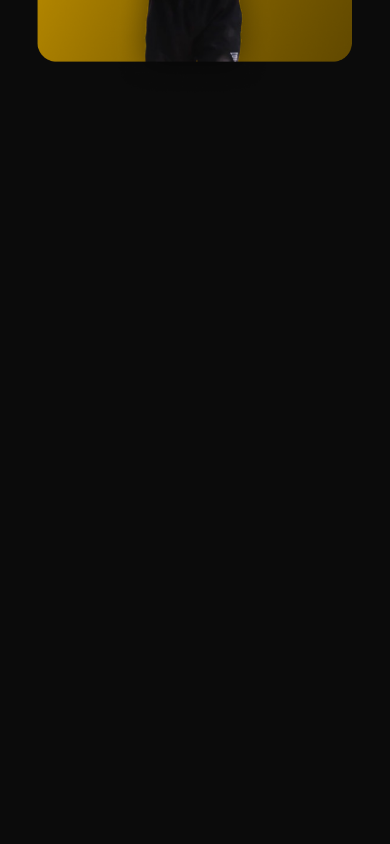
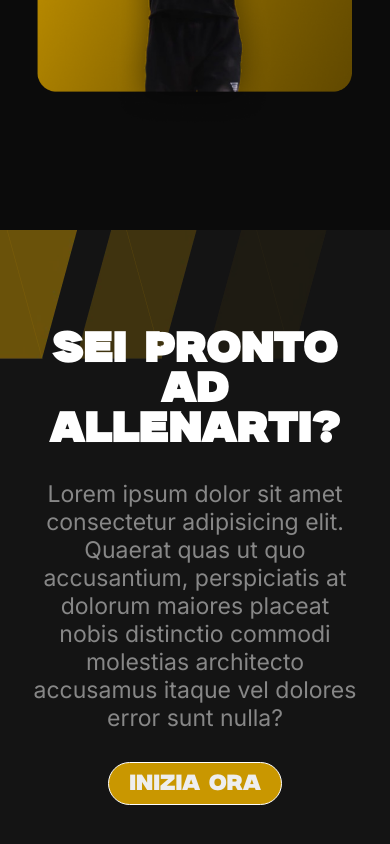
Before and after one commit to giacomofigus/scarxlus-frontend, a Vue app: page / in a window 390 px wide. Shown: the part 5653-6497 px from the top of the page. Before the commit the page ends 5753 px from the top, so only its background shows below. Built offline with nearby package versions, Linux system fonts and the light colour scheme; no server answers.

Commit message:
feat: Cta section; fix: Consultancy section layout

```diff
--- a/src/components/Home/AppHomeConsultancy.vue
+++ b/src/components/Home/AppHomeConsultancy.vue
@@ -121,7 +121,7 @@
         .consultancy{
             flex-direction: column-reverse;
             gap: 0;
-            padding-inline: 30px;
+            padding-inline: 80px;
             .info, figure{
                 width: auto;
             }
@@ -133,11 +133,32 @@
             }
 
             .info{
+                display: flex;
+                flex-direction: column;
+                align-items: center;
+                text-align: center;
                 h2{
                     word-break: break-all;
+                    margin-bottom: 20px;
                 }
 
+                .price{
+                    margin-top: 20px;
+                    .discount-price{
+                        color: $button-yellow;
+                    }
+                }
+
+                a{
+                    margin-top: 30px;
+                }
             }
         }
     }
+
+    @media screen and (max-width: 425px){
+        .consultancy{
+            padding-inline: 30px;
+        }
+    }
 </style>
--- a/src/components/Home/AppHomeCta.vue
+++ b/src/components/Home/AppHomeCta.vue
@@ -1,11 +1,137 @@
 <script>
+    export default{
+        name: "AppHomeCta"
+    }
 </script>
 
 <template>
     <section class="cta">
-
+        <img class="form-1" src="../../assets/img/Forms.webp" alt="background-forms">
+        <div>
+            <h2>Sei pronto ad allenarti?</h2>
+            <p>
+                Lorem ipsum dolor sit amet consectetur adipisicing elit. Quaerat quas ut quo accusantium, perspiciatis at dolorum maiores placeat nobis distinctio commodi molestias architecto accusamus itaque vel dolores error sunt nulla?
+            </p>
+            <a href="/">Inizia ora</a>
+        </div>
+        <img class="form-2" src="../../assets/img/Forms.webp" alt="background-forms">
     </section>
 </template>
 
 <style lang="scss" scoped>
+    @use '../../assets/styles/partials/variables' as *;
+    @use '../../assets/styles/partials/mixins' as *;
+
+    .cta{
+        position: relative;
+        margin-top: 100px;
+        background-color: #141414;
+        // border: 1px solid red;
+        display: flex;
+        justify-content: center;
+        padding-block: 100px;
+        overflow: hidden;
+        div{
+            display: flex;
+            flex-direction: column;
+            align-items: center;
+            width: 60%;
+            text-align: center;
+            z-index: 2;
+            // border: 1px solid green;
+            h2{
+                font-size: 3rem;
+                color: white;
+            }
+            p{
+                font-size: 25px;
+                font-family: 'Inter', sans-serif;
+                color: $text-secondary;
+                margin-block: 20px;
+            }
+            a{
+                font-family: 'Milker', sans-serif;
+                font-size: 22px;
+                background-color: $button-yellow;
+                display: block;
+                width: fit-content;
+                padding: 10px;
+                padding-inline: 20px;
+                border-radius: 25px;
+                border: 1px solid white;
+            }
+        }
+
+        img{
+            position: absolute;
+            top: 50%;
+            bottom: 50%;
+            transform: translate(0, -50%);
+            opacity: 0.6;
+            z-index: 1;
+        }
+        .form-1{
+            transform:translate(0, -50%) rotate(180deg);
+            left: -50px;
+        }
+        .form-2{
+            right: -50px;
+        }
+    }
+
+    @media screen and (max-width:1024px){
+        .cta{
+            div{
+                width: 70%;
+
+                p{
+                    margin-block: 30px;
+                }
+
+                h2{
+                    font-size: 2.8rem;
+                }
+            }
+        }
+    }
+
+    @media screen and (max-width:768px){
+        .cta{
+            padding-inline: 50px;
+            div{
+                width: 100%;
+            }
+
+            img{
+                transform: none;
+                top: none;
+                bottom: none;
+            }
+            .form-1{
+                top: 50px;
+            }
+            .form-2{
+                display: none;
+            }
+        }
+    }
+
+    @media screen and (max-width:425px){
+        .cta{
+            padding-inline: 30px;
+            div{
+                h2{
+                    font-size: 2.6rem;
+                }
+
+                p{
+                    font-size: 23px;
+                }
+
+                a{
+                    font-size: 22px;
+                }
+            }
+        }
+    }
 </style>
--- a/src/pages/AppHome.vue
+++ b/src/pages/AppHome.vue
@@ -7,6 +7,8 @@
     import AppHomeDashboard from '../components/Home/AppHomeDashboard.vue';
     import AppHomeCommunity from '../components/Home/AppHomeCommunity.vue';
     import AppHomeConsultancy from '../components/Home/AppHomeConsultancy.vue';
+    import AppHomeCta from '../components/Home/AppHomeCta.vue';
+
 
     export default{
         components: {
@@ -17,7 +19,8 @@
             AppHomeEbooks,
             AppHomeDashboard,
             AppHomeCommunity,
-            AppHomeConsultancy
+            AppHomeConsultancy,
+            AppHomeCta
         }
     }
 </script>
@@ -32,6 +35,7 @@
         <AppHomeDashboard/>
         <AppHomeCommunity/>
         <AppHomeConsultancy/>
+        <AppHomeCta/>
     </main>
 </template>
 
```
